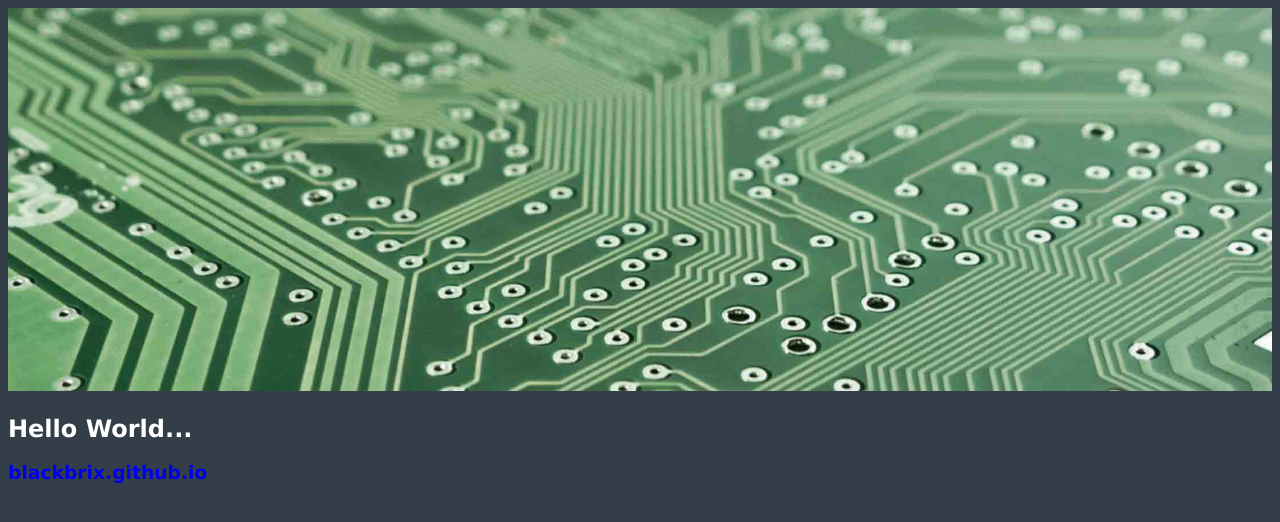
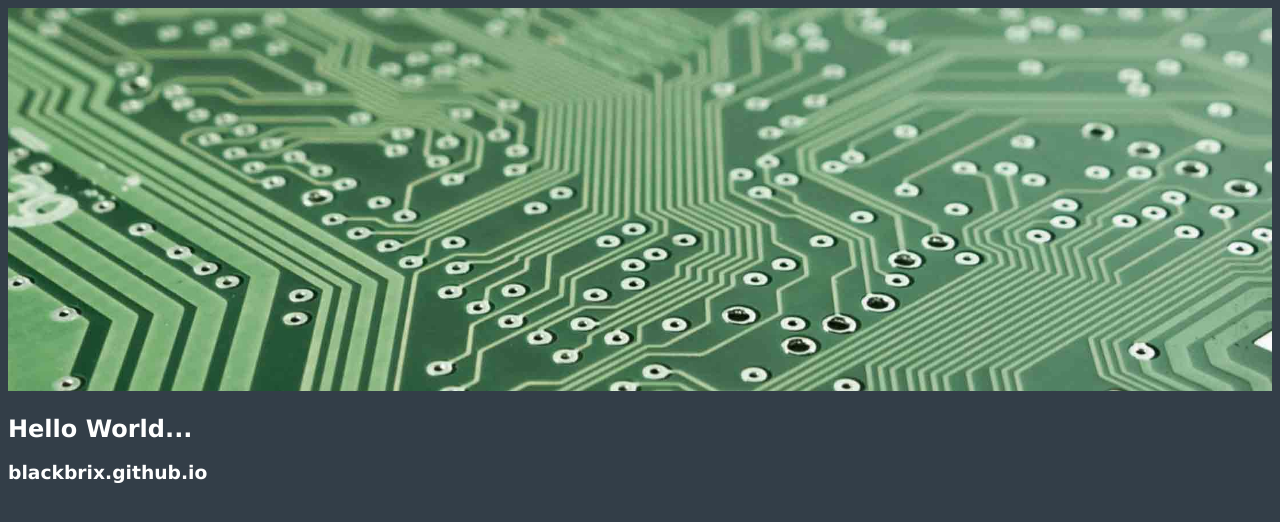
Before and after one commit to BlackBrix/blackbrix.github.io, a plain HTML site: page index.htm in a window 1280 px wide. Drawn offline with Linux system fonts and the light colour scheme.

Commit message:
Update index.htm

```diff
--- a/index.htm
+++ b/index.htm
@@ -5,9 +5,9 @@
     <meta name="viewport" content="width=device-width, initial-scale=1.0">
     <title>BlackBrix</title>
   </head>
-  <body style="background-color: #333e48;">
+  <body style="background-color: #333e48;font-family:verdana">
     <img width="100%" src="images/PCB.jpg">
-	<h2 style="color:white; font-family:verdana">Hello World...</h2>
-	<h3 style="color:white; font-family:verdana"><a style="text-decoration:none;" target="_blank" href="https://blackbrix.github.io">blackbrix.github.io</a></h3>
+	<h2 style="color:white;">Hello World...</h2>
+	<h3><a style="color:white;text-decoration:none;" target="_blank" href="https://blackbrix.github.io">blackbrix.github.io</a></h3>
   </body>
 </html>
```
